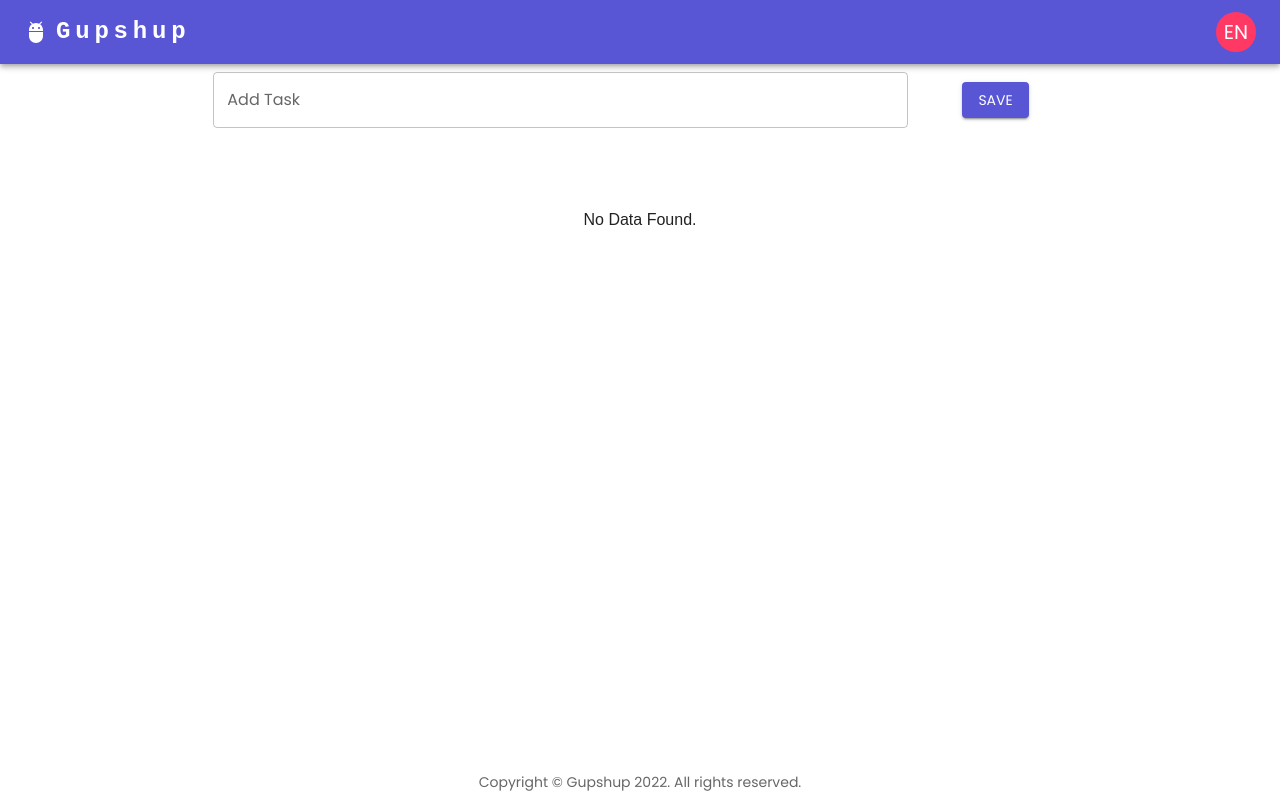
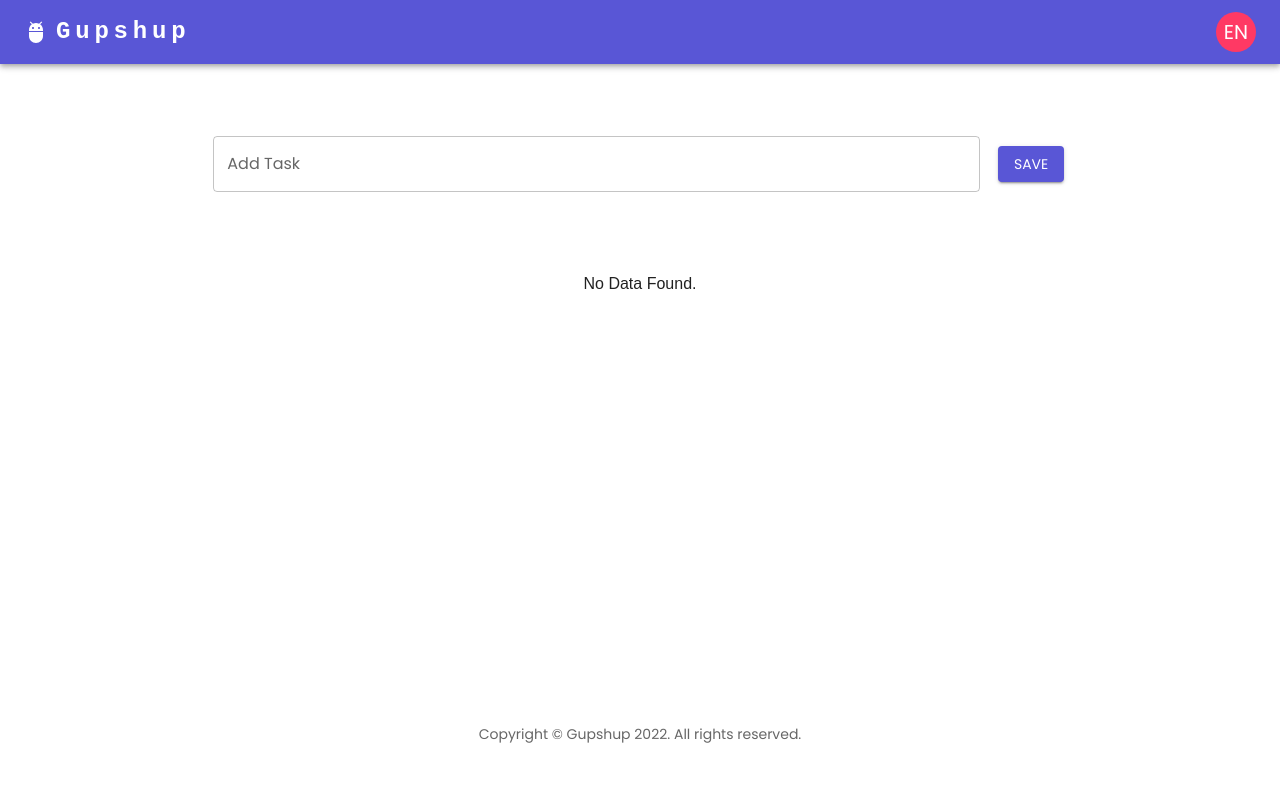
Before and after one commit to kashyap1/Internationalization, a React (Create React App) app: page / in a window 1280 px wide. Built offline with nearby package versions, Linux system fonts and the light colour scheme.

Commit message:
style changes

```diff
--- a/src/components/Content.module.css
+++ b/src/components/Content.module.css
@@ -1,3 +1,4 @@
 .content {
-  min-height: calc(100vh - 84px);
+  min-height: calc(100vh - 84px - 4rem);
+  padding-top: 4rem;
 }
--- a/src/components/TaskCreateForm.js
+++ b/src/components/TaskCreateForm.js
@@ -15,6 +15,7 @@ function TaskCreateForm(props: any) {
       item
       container
       xs={12}
+      md={12}
       paddingBottom={8}
       sx={{
         justifyContent: "space-evenly",
@@ -22,7 +23,7 @@ function TaskCreateForm(props: any) {
         paddingTop: "16px"
       }}
     >
-      <Grid item xs={10}>
+      <Grid item xs={10} md={11}>
         <TextField
           id="outlined-basic"
           label={t("add_task")}
@@ -32,7 +33,7 @@ function TaskCreateForm(props: any) {
           sx={{ paddingRight: "16px" }}
         />
       </Grid>
-      <Grid item xs={2}>
+      <Grid item xs={2} md={1}>
         <Button type="submit" variant="contained">
           {t("save")}
         </Button>
--- a/src/i18n/de-DE.json
+++ b/src/i18n/de-DE.json
@@ -5,7 +5,7 @@
   "delete_task": "DE_Delete Task",
   "add_task": "DE_Add Task",
   "confirm_delete_title": "DE_Confirm Delete",
-  "confirm_delete_message": "DE_Are you sure, you want to delete the task {{item}}?",
+  "confirm_delete_message": "DE_Are you sure, you want to delete the task \"{{item}}\"?",
   "select_language": "DE_Select Language",
   "delete": "DE_Delete",
   "close": "DE_Close",
--- a/src/i18n/en-US.json
+++ b/src/i18n/en-US.json
@@ -5,7 +5,7 @@
   "delete_task": "Delete Task",
   "add_task": "Add Task",
   "confirm_delete_title": "Confirm Delete",
-  "confirm_delete_message": "Are you sure, you want to delete the task {{item}}?",
+  "confirm_delete_message": "Are you sure, you want to delete the task \"{{item}}\"?",
   "select_language": "Select Language",
   "delete": "Delete",
   "close": "Close",
--- a/src/i18n/es-ES.json
+++ b/src/i18n/es-ES.json
@@ -5,7 +5,7 @@
   "delete_task": "ES_Delete Task",
   "add_task": "ES_Add Task",
   "confirm_delete_title": "ES_Confirm Delete",
-  "confirm_delete_message": "ES_Are you sure, you want to delete the task {{item}}?",
+  "confirm_delete_message": "ES_Are you sure, you want to delete the task \"{{item}}\"?",
   "select_language": "ES_Select Language",
   "delete": "ES_Delete",
   "close": "ES_Close",
```
